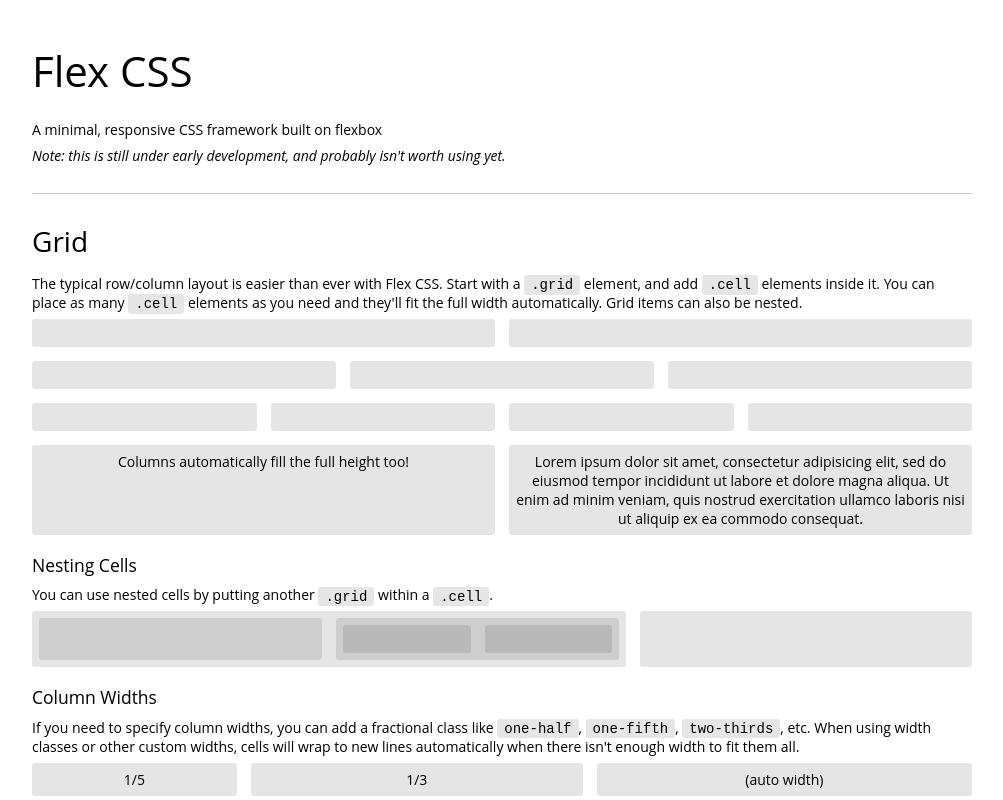
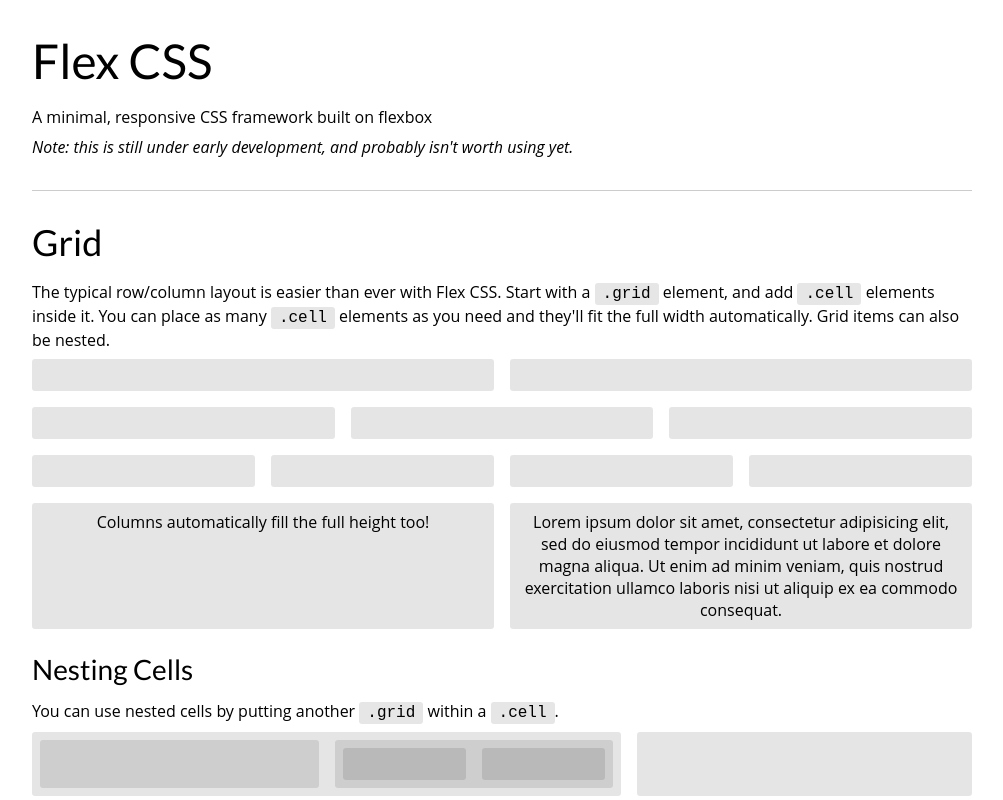
Before and after one commit to Alanaktion/flex-css, a website: page index.html in a window 1280 px wide. Shown: the top 800 px of the page, without its empty margins (138-1141 px from the left). Drawn offline with Linux system fonts and the light colour scheme.

Commit message:
Typography overhaul, minor fixes.

```diff
--- a/less/forms.less
+++ b/less/forms.less
@@ -72,6 +72,7 @@ form input + .btn {
 	display: flex;
 	.input {
 		flex: 1;
+		width: auto;
 	}
 	span {
 		display: block;
@@ -81,19 +82,20 @@ form input + .btn {
 		padding: .5em;
 		border: 1px solid @base-border;
 	}
-	/*&:hover span {
-		border-color: @base-border-hover;
-	}*/
 	.input, .btn {
 		margin: 0;
 		border-radius: 0;
 	}
+	:first-child {
+		border-radius: @border-radius 0 0 @border-radius;
+	}
+	:last-child {
+		border-radius: 0 @border-radius @border-radius 0;
+	}
 	:first-child:not(.input) {
-		border-radius: @border-radius 0 0 @border-radius;
 		border-right: none;
 	}
 	:last-child:not(.input) {
-		border-radius: 0 @border-radius @border-radius 0;
 		border-left: none;
 	}
 }
--- a/less/grid.less
+++ b/less/grid.less
@@ -3,7 +3,8 @@
 
 .container {
 	max-width: @max-width;
-	margin: 1em auto;
+	margin: 0 auto;
+	padding: 0 1em;
 }
 .grid {
 	display: flex;
--- a/less/typography.less
+++ b/less/typography.less
@@ -1,35 +1,61 @@
 // typography.less
-// Base typography settings
+// Mobile-first responsive typography
 
+@import url('http://fonts.googleapis.com/css?family=Lato:400,700');
+
+html {
+	font-family: @base-font;
+	font-size: @font-size-sm;
+}
 body {
-	font-family: @base-font;
-	font-size: @font-size;
-}
-
-h1, h2, h3, h4, h5, h6 {
-	font-family: @heading-font;
-	font-weight: @heading-weight;
-	margin: 1em 0 .5em;
-}
-h1 {
-	font-size: @font-size * 3;
-}
-h2 {
-	font-size: @font-size * 2;
-}
-h3 {
-	font-size: @font-size * 1.25;
-}
-h4 {
-	font-size: @font-size * 1.125;
-}
-h5 {
-	font-size: @font-size * .9;
-}
-h6 {
-	font-size: @font-size * .75;
+	line-height: @line-height-sm;
 }
 
 p {
 	margin: 0 0 .5em;
 }
+
+h1, h2, h3, h4, h5, h6 {
+	font-family: @heading-font;
+	margin: .75em 0 .4em;
+	font-weight: @heading-weight;
+}
+
+h1 {
+	font-size: 2em;
+}
+h2 {
+	font-size: 1.625em;
+}
+h3 {
+	font-size: 1.375em;
+}
+h4 {
+	font-size: 1.125em;
+}
+h5 {
+	font-size: .9em;
+}
+h6 {
+	font-size: .75em;
+}
+
+// Desktop font sizes
+@media screen and (min-width: @desktop-width) {
+	html {
+		font-size: @font-size;
+	}
+	body {
+		line-height: @line-height;
+	}
+	h1 {
+		font-size: 3em;
+		line-height: 1.05em;
+	}
+	h2 {
+		font-size: 2.25em;
+	}
+	h3 {
+		font-size: 1.75em;
+	}
+}
--- a/less/variables.less
+++ b/less/variables.less
@@ -15,11 +15,13 @@
 @primary-border-hover: darken(@primary-color, 30%);
 
 // Typography
-@base-font: 'Open Sans', 'Helvetica Neue', Helvetica, Arial, sans-serif;
-@font-size: 14px;
-@font-size-input: 12px;
+@base-font: 'Lato', sans-serif;
+@font-size: 16px;
+@font-size-sm: 12px;
+@line-height: 1.375;
+@line-height-sm: 1.25;
 @heading-font: @base-font;
-@heading-weight: 500;
+@heading-weight: 400;
 
 // Layout
 @max-width: 1400px;
```
Also changed, not shown: css/flex.css, dist/flex.css.
